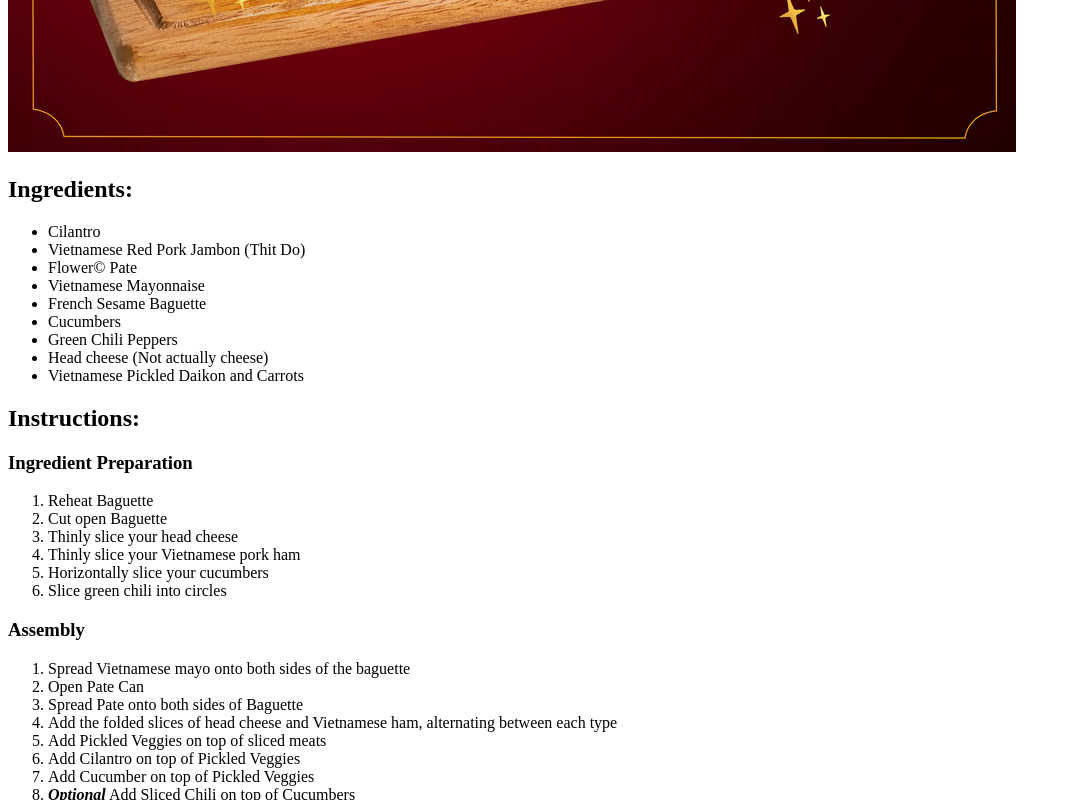
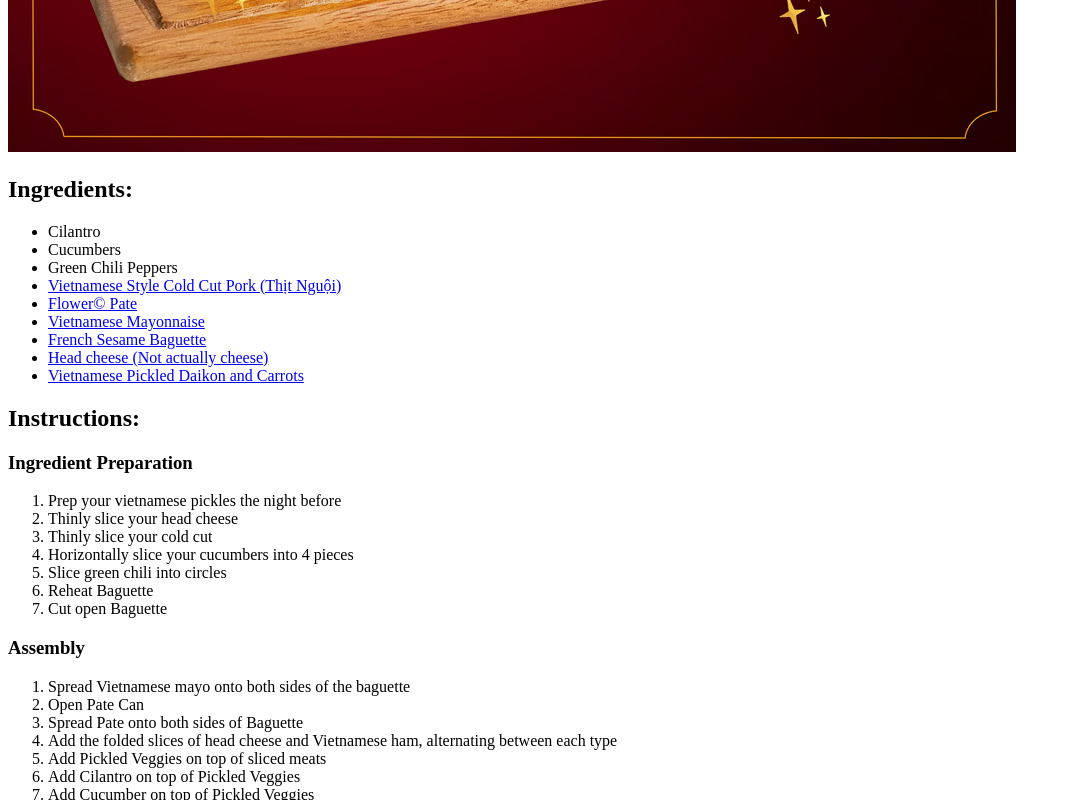
Before and after one commit to taitt0528/Odin-Recipes, a plain HTML site: page index.html in a window 1280 px wide. Shown: the part 600-1400 px from the top of the page, without its empty margins (0-1071 px from the left). Drawn offline with Linux system fonts and the light colour scheme.

Commit message:
Added links and images into the index

```diff
--- a/index.html
+++ b/index.html
@@ -13,25 +13,29 @@
   <h2>Ingredients:</h2>
   <ul>
     <li>Cilantro</li>
-    <li>Vietnamese Red Pork Jambon (Thit Do)</li>
-    <li>Flower© Pate</li>
-    <li>Vietnamese Mayonnaise</li>
-    <li>French Sesame Baguette</li>
     <li>Cucumbers</li>
     <li>Green Chili Peppers</li>
-    <li>Head cheese (Not actually cheese)</li>
-    <li>Vietnamese Pickled Daikon and Carrots</li>
+    <li><a href="./pages/coldcut.html" target="_blank">Vietnamese Style Cold Cut Pork (Thịt Nguội)</a></li>
+    <li><a href="https://www.amazon.com/Flower-Brand-Liver-P%C3%A2t%C3%A9-2-65/dp/B08562FGBV" target="_blank" rel="noopener noreferrer">Flower© Pate
+    </a></li>
+    <li><a href="https://www.tiktok.com/@nguyenfoodstall/video/7249100785030663429?lang=en" target="_blank" rel="noopener noreferrer">Vietnamese Mayonnaise
+    </a></li>
+    <li><a href="./pages/sesame.html" target="_blank">French Sesame Baguette</a></li>
+    <li><a href="./pages/headcheese.html" target="_blank">Head cheese (Not actually cheese)</a> </li>
+    <li><a href="https://www.youtube.com/watch?v=St6eUfL2NL4" target="_blank" rel="noopener noreferrer">Vietnamese Pickled Daikon and Carrots
+    </a></li>
   </ul>
 
   <h2>Instructions: </h2>
   <h3>Ingredient Preparation</h3>
   <ol>
+    <li>Prep your vietnamese pickles the night before</li>
+    <li>Thinly slice your head cheese</li>
+    <li>Thinly slice your cold cut</li>
+    <li>Horizontally slice your cucumbers into 4 pieces</li>
+    <li>Slice green chili into circles</li>
     <li>Reheat Baguette</li>
     <li>Cut open Baguette</li>
-    <li>Thinly slice your head cheese</li>
-    <li>Thinly slice your Vietnamese pork ham</li>
-    <li>Horizontally slice your cucumbers</li>
-    <li>Slice green chili into circles</li>
   </ol>
 
   <h3>Assembly</h3>
```
